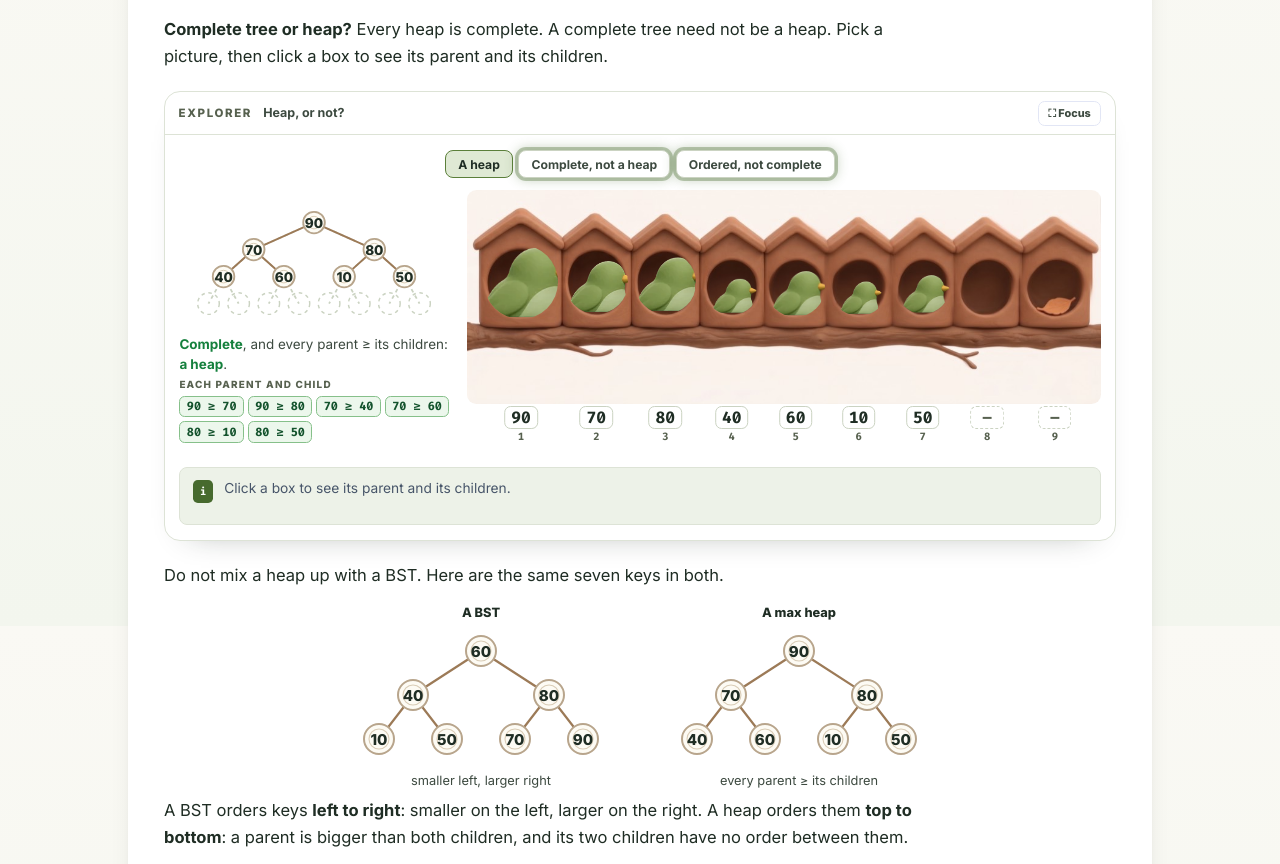
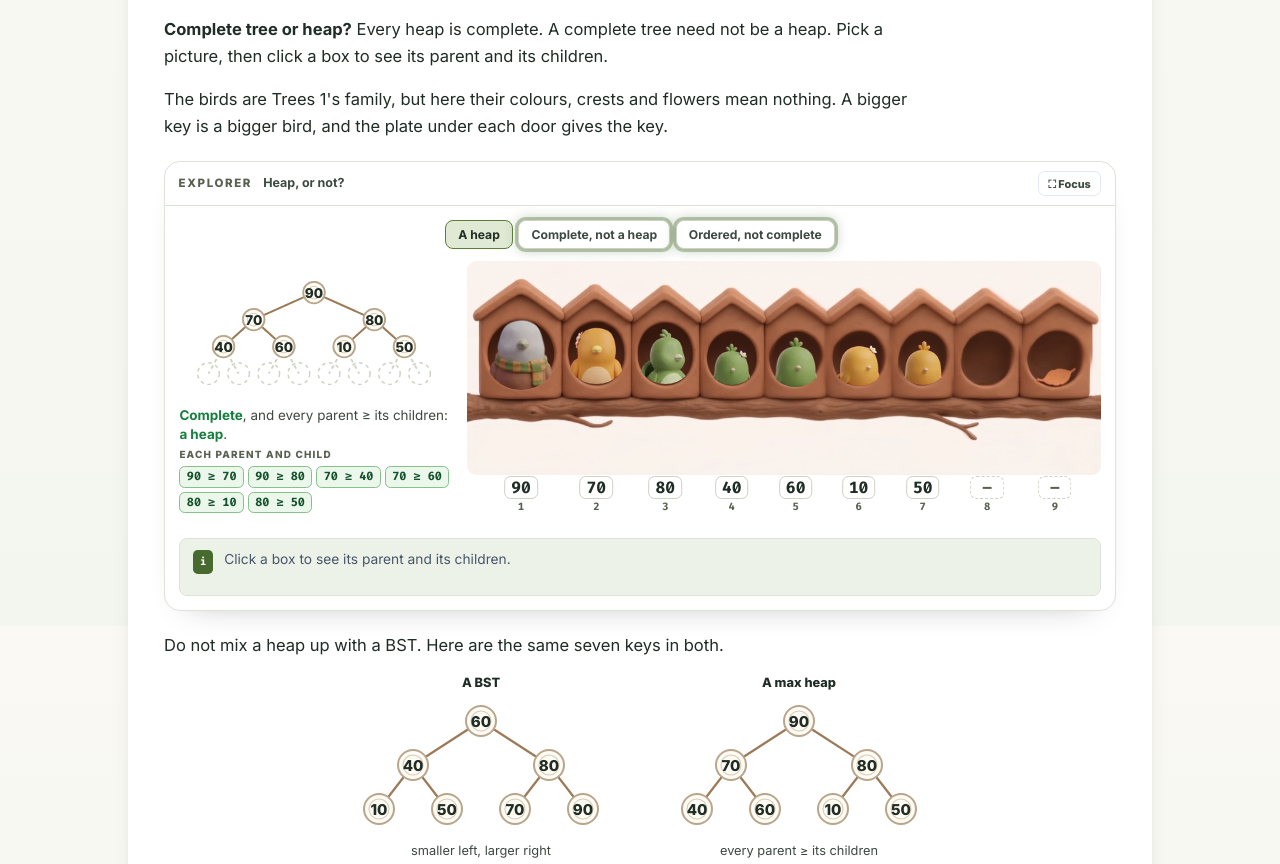
Before and after one commit to jamilasad/cse2321, a plain HTML site: page 2321-theory/08-trees-and-heaps/05-heaps.html in a window 1280 px wide. Shown: the part 2574-3438 px from the top of the page. Drawn offline with Linux system fonts and the light colour scheme; animation ran at ten frames a second.

Commit message:
Segment 7 trees: Trees 5's nest row seats Trees 1's family
The heap's nest-box row now uses Trees 1's birds (grandfather, son,
daughter, chicks), seated as Trees 1 seats them, in place of the single
green flock bird. The key's rank picks the bird: the largest is the
grandfather, the next two the son and the daughter, the rest chicks.
A bird travels with its key; equal keys are equal birds. Section 2
says that here colour, crest and flower mean nothing.

flock.webp is no longer used and is removed.

Co-Authored-By: Claude Opus 5.5 <noreply@anthropic.com>

```diff
--- a/2321-theory/08-trees-and-heaps/05-heaps.html
+++ b/2321-theory/08-trees-and-heaps/05-heaps.html
@@ -1242,7 +1242,7 @@ html[data-ft="night"] .nrpairs .bad{background:#3a1c1c;color:#fecaca}
 .nrbirds{position:absolute;inset:0;pointer-events:none}
 .nrdoor{position:absolute;border-radius:50%;overflow:hidden}
 .nrpin{position:absolute;left:50%;top:0;width:0;height:0}
-.nrs{position:absolute;display:block;background-repeat:no-repeat;background-image:url(../assets/forest-art/flock.webp)}
+.nrs{position:absolute;display:block;background-repeat:no-repeat}
 .nrhot{position:absolute;inset:0}
 .nrbox{position:absolute;top:8%;height:62%;width:10.4%;transform:translateX(-50%);appearance:none;background:none;border:0;border-radius:.6rem;cursor:pointer;padding:0}
 .nrbox:focus-visible{outline:3px solid var(--f-acc,#476a2e);outline-offset:2px}
@@ -1555,6 +1555,7 @@ html[data-ft="night"] .t5tbl td{color:var(--f-ink,#e6efe2);border-color:#22352d}
   </div>
 
   <p><b>Complete tree or heap?</b> Every heap is complete. A complete tree need not be a heap. Pick a picture, then click a box to see its parent and its children.</p>
+  <p>The birds are Trees 1's family, but here their colours, crests and flowers mean nothing. A bigger key is a bigger bird, and the plate under each door gives the key.</p>
 
   <div class="sim" id="cx-sim">
     <div class="simhd">
@@ -2199,9 +2200,9 @@ function hla(src){
     var rest=src.slice(i);
     m=/^[A-Za-z]+/.exec(rest);
     if(m){
-      var w=m[0], after=src.slice(i+w.length);
+      var w=m[0], nx=src.slice(i+w.length);
       if(AKW.test(w)) out+='<span class="k">'+w+'</span>';
-      else if(/^[A-Z]{2,}$/.test(w) && /^\(/.test(after)) out+='<span class="f">'+w+'</span>';
+      else if(/^[A-Z]{2,}$/.test(w) && /^\(/.test(nx)) out+='<span class="f">'+w+'</span>';
       else out+=w;
       i+=w.length; continue;
     }
@@ -2330,12 +2331,22 @@ var SP26=[90,70,80,40,60,10,50], A25H=[77,55,60,50,30,44,55,22], F758=[97,88,95,
 })();
 
 /* =================== THE NEST-BOX ROW ===================
-   Trees 1's empty row of nine boxes is the array. One clay bird (flock.webp,
-   faceless) sits in each door, scaled by its key's rank among the keys of the
-   run, so equal keys are equal birds; the number is on the plate under the
-   door. One state paints everything; a move forward also plays its motion:
+   Trees 1's empty row of nine boxes is the array, and Trees 1's family sits in
+   the doors, seated as Trees 1 seats them (each door clips its bird; grown-ups
+   sink a little, so the rim hides where the bust is cut). The key's rank picks
+   the bird: the largest is the grandfather, the next two the son and the
+   daughter, the rest chicks, a bigger key a bigger chick. Equal keys are equal
+   birds, and a bird travels with its key. The number is on the plate under
+   the door; colour, crest and flower mean nothing here (Jamil, 2026-11-24). One state paints everything; a move forward also plays its motion:
    a swap (both duck, and come up exchanged), an arrival, a departure, a move. */
-var FLOCK={"cw":139,"ch":118,"ax":63.8,"ay":114.0,"ref":100,"n":10,"f":{"rest":0,"up":1,"down":2,"left":3,"right":4,"ruffle":5,"duck":6,"wing":7,"call":8,"bow":9}};
+var NART={"gp":{"src":"nest-gp.webp","cw":101,"ch":123,"ax":58.6,"ay":117.0,"ref":90,"n":10,"f":{"g1":0,"g2":1,"g3":2,"g4":3,"g5":4,"g6":5,"g7":6,"g8":7,"g9":8,"g10":9}},"son":{"src":"nest-son.webp","cw":81,"ch":101,"ax":40.9,"ay":95.2,"ref":90,"n":10,"f":{"s1":0,"s2":1,"s3":2,"s4":3,"s5":4,"s6":5,"s7":6,"s8":7,"s9":8,"s10":9}},"dau":{"src":"nest-dau.webp","cw":99,"ch":113,"ax":49.2,"ay":106.9,"ref":90,"n":10,"f":{"d1":0,"d2":1,"d3":2,"d4":3,"d5":4,"d6":5,"d7":6,"d8":7,"d9":8,"d10":9}},"cgs":{"src":"nest-cgs.webp","cw":66,"ch":83,"ax":32.8,"ay":77.7,"ref":70,"n":5,"f":{"c1":0,"c2":1,"c3":2,"c4":3,"c5":4}},"cgd":{"src":"nest-cgd.webp","cw":65,"ch":92,"ax":33.0,"ay":86.3,"ref":70,"n":5,"f":{"c1":0,"c2":1,"c3":2,"c4":3,"c5":4}},"cas":{"src":"nest-cas.webp","cw":66,"ch":95,"ax":33.2,"ay":89.5,"ref":70,"n":5,"f":{"c1":0,"c2":1,"c3":2,"c4":3,"c5":4}},"cad":{"src":"nest-cad.webp","cw":74,"ch":101,"ax":38.6,"ay":95.0,"ref":70,"n":5,"f":{"c1":0,"c2":1,"c3":2,"c4":3,"c5":4}}};
+var CHICKS=['cgs','cas','cgd','cad'];
+/* the poses this page asks for, in each bird's own sheet (Trees 1 checked them by eye; the son's 9 and 10 are not used) */
+function famPose(kind,name){
+  var p={gp:'g',son:'s',dau:'d'}[kind];
+  if(p) return {rest:p+(kind==='son'?'2':'1'),up:p+'5',down:{gp:'g2',son:'s3',dau:'d2'}[kind],wing:p+'7',call:p+'8',ruffle:p+'8',duck:p+(kind==='son'?'2':'1')}[name]||(p+(kind==='son'?'2':'1'));
+  return {rest:'c1',up:'c3',down:'c4',wing:'c2',call:'c5',ruffle:'c5',duck:'c1'}[name]||'c1';
+}
 /* the dark inside of each door, measured on the picture (Trees 1): centre x, centre y, width */
 var DOOR=[[.0853,.4295,.1062],[.2041,.4303,.0896],[.3131,.4324,.0879],[.4178,.4531,.0788],[.5187,.4531,.0848],
           [.6180,.4519,.0830],[.7192,.4531,.0776],[.8208,.4535,.0828],[.9277,.4502,.0876]];
@@ -2357,23 +2368,32 @@ function NR(host,opt){
     if(hot){ (function(n){ var b=document.createElement('button'); b.type='button'; b.className='nrbox'; b.style.left=(DOOR[n-1][0]*100)+'%';
       b.setAttribute('aria-label','Box '+n); b.addEventListener('click',function(){ opt.click(n); }); hot.appendChild(b); })(k); }
   }
-  function factor(v){ if(v==null||v==='?') return .75; var d=keys.filter(function(x,i){ return keys.indexOf(x)===i; }).sort(function(a,b){ return a-b; }), r=d.indexOf(v);
-    return d.length<2?.8:.56+.38*r/(d.length-1); }
-  function frame(b,name){ var i=FLOCK.f[name]; if(i==null) i=0; b.s.style.backgroundPosition=(i*100/(FLOCK.n-1))+'% 0'; b.pose=name; }
+  /* which bird a key is, and how tall it sits in its door (Trees 1: grown-ups 1.12 and 1.06, chicks 0.9) */
+  function who(v){
+    var d=keys.filter(function(x,i){ return keys.indexOf(x)===i; }).sort(function(a,b){ return b-a; }), r=d.indexOf(v);
+    if(r<0) r=d.length;
+    if(r===0) return {kind:'gp',h:1.12};
+    if(r===1) return {kind:'son',h:1.06};
+    if(r===2) return {kind:'dau',h:1.06};
+    var c=d.length-3, f=c>1?(r-3)/(c-1):0;
+    return {kind:CHICKS[(r-3)%4],h:.96-.14*f,chick:true};
+  }
+  function frame(b,name){ var a=NART[b.kind], i=a.f[famPose(b.kind,name)]; if(i==null) i=0; b.s.style.backgroundPosition=(a.n>1?i*100/(a.n-1):0)+'% 0'; b.pose=name; }
   function setBird(k,v,pose){
     var b=B[k-1]; b.key=v;
     if(v==null){ b.s.style.visibility='hidden'; return; }
     b.s.style.visibility='';
-    var kk=b.d*factor(v)/FLOCK.ref;
-    b.s.style.width=(FLOCK.cw*kk)+'px'; b.s.style.height=(FLOCK.ch*kk)+'px'; b.s.style.left=(-FLOCK.ax*kk)+'px'; b.s.style.top=(-FLOCK.ay*kk)+'px';
-    b.s.style.backgroundSize=(FLOCK.n*100)+'% 100%';
+    var w=who(v), a=NART[w.kind], kk=w.h*b.d/a.ref; b.kind=w.kind;
+    b.pin.style.top=(b.d*(w.chick?1.1:1.16))+'px';
+    b.s.style.backgroundImage='url(../assets/forest-art/'+a.src+')';
+    b.s.style.width=(a.cw*kk)+'px'; b.s.style.height=(a.ch*kk)+'px'; b.s.style.left=(-a.ax*kk)+'px'; b.s.style.top=(-a.ay*kk)+'px';
+    b.s.style.backgroundSize=(a.n*100)+'% 100%';
     frame(b,pose||'rest');
   }
   function fit(){
     var W=birds.clientWidth, H=birds.clientHeight; if(!W) return;
     B.forEach(function(b,i){ var c=DOOR[i], d=c[2]*1.1*W; b.d=d;
-      b.door.style.left=(c[0]*W-d/2)+'px'; b.door.style.top=(c[1]*H-d/2)+'px'; b.door.style.width=b.door.style.height=d+'px';
-      b.pin.style.top=(d*.97)+'px'; });
+      b.door.style.left=(c[0]*W-d/2)+'px'; b.door.style.top=(c[1]*H-d/2)+'px'; b.door.style.width=b.door.style.height=d+'px'; });
     if(cur) paint(cur,true);
   }
   function el(t,a){ var e=document.createElementNS(SVN,t); for(var q in a) e.setAttribute(q,a[q]); return e; }
```
Also changed, not shown: 2321-theory/assets/forest-art/flock.webp (deleted).
